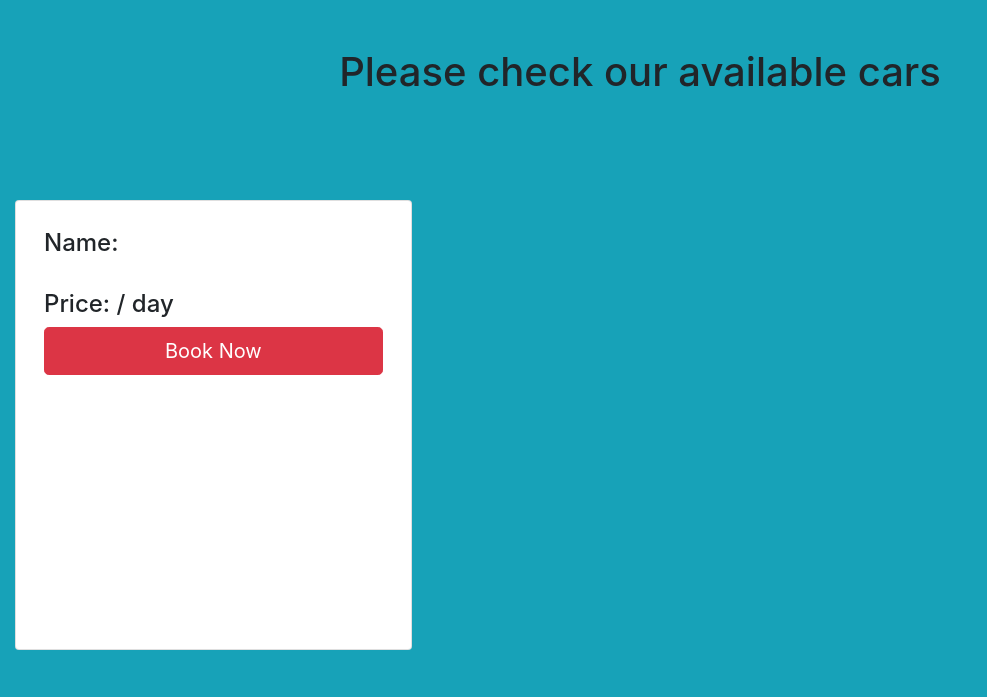
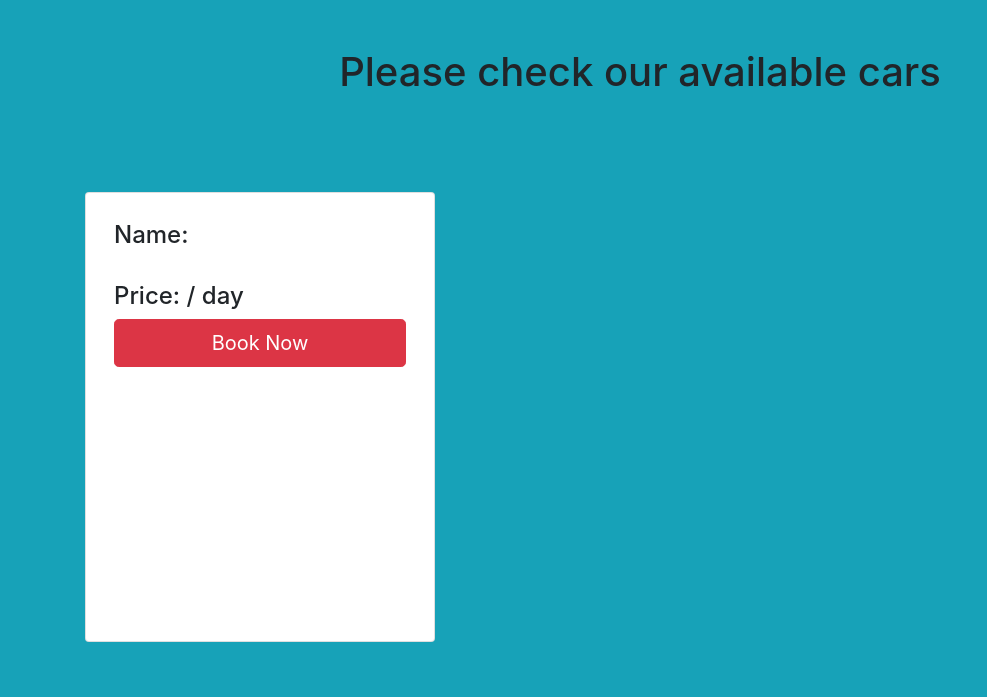
Before and after one commit to Icey-Python/carHIRRE, a PHP site: page /categories.php in a window 1280 px wide. Shown: the part 80-777 px from the top of the page, without its empty margins (0-987 px from the left). Run offline with PHP 8.4, Linux system fonts and the light colour scheme; tables that the repository leaves empty or names only in its code hold one stand-in row (values such as "Sample post"); data that the repository does not hold is empty.

Commit message:
Removed: unnecessary bootstrap

```diff
--- a/categories.css
+++ b/categories.css
@@ -8,3 +8,8 @@
    float:left;
    display: block;
 }
+.container{
+  display: grid;
+  grid-template-columns: repeat(1fr 1fr);
+  grid-template-rows: repeat(auto auto);
+}
--- a/categories.php
+++ b/categories.php
@@ -15,13 +15,13 @@ include 'header.php';
 
     <!-- Bootstrap CSS -->
     <link rel="stylesheet" href="https://cdn.jsdelivr.net/npm/bootstrap@4.0.0/dist/css/bootstrap.min.css" integrity="sha384-Gn5384xqQ1aoWXA+058RXPxPg6fy4IWvTNh0E263XmFcJlSAwiGgFAW/dAiS6JXm" crossorigin="anonymous">
-    <link rel="stylesheet" href="categories.css">
+    <link rel="stylesheet" href="./categories.php">
     <title>car rental management system</title>
   </head>
   <body class="bg-info">
     <h1 class="text-center pt-5 pb-5"> Please check our available cars</h1>
-
-   <?php
+  <div class="container">
+  <?php
    include 'config.php';
    $sql = "SELECT * FROM cars";
    $result = mysqli_query($con, $sql);
@@ -33,12 +33,6 @@ include 'header.php';
       $name = $row['carName'];
       $price = $row['carPrice'];
        echo"
-      <div class='container1>>
-
-
-       <div class='row'>
-       <div class ='col-md-4' style='float:left; display:block;'>
-       <div class='card-deck'>
       <div class='card boarder-info p-2 my-5' style=' width:350px; height:450px;' >
       <img class='card-img-top max-width-100%' src=  '$image' style:'height: 100px; position: absolute;  max-width:100%;'>
 
@@ -49,16 +43,14 @@ include 'header.php';
    <a href='order.php? orderid='. $id.'  class= 'btn btn-danger btn-block btn-lg p-2' > Book Now </a>
    </div>
    </div>
-     </div>
-    </div>
-   </div>
-   </div>
     ";
-     }
-   }
-    mysqli_error($con);
+  }
+}
+mysqli_error($con);
 
 
 ?>
+  </div>
+
 </body>
 </html>
```
